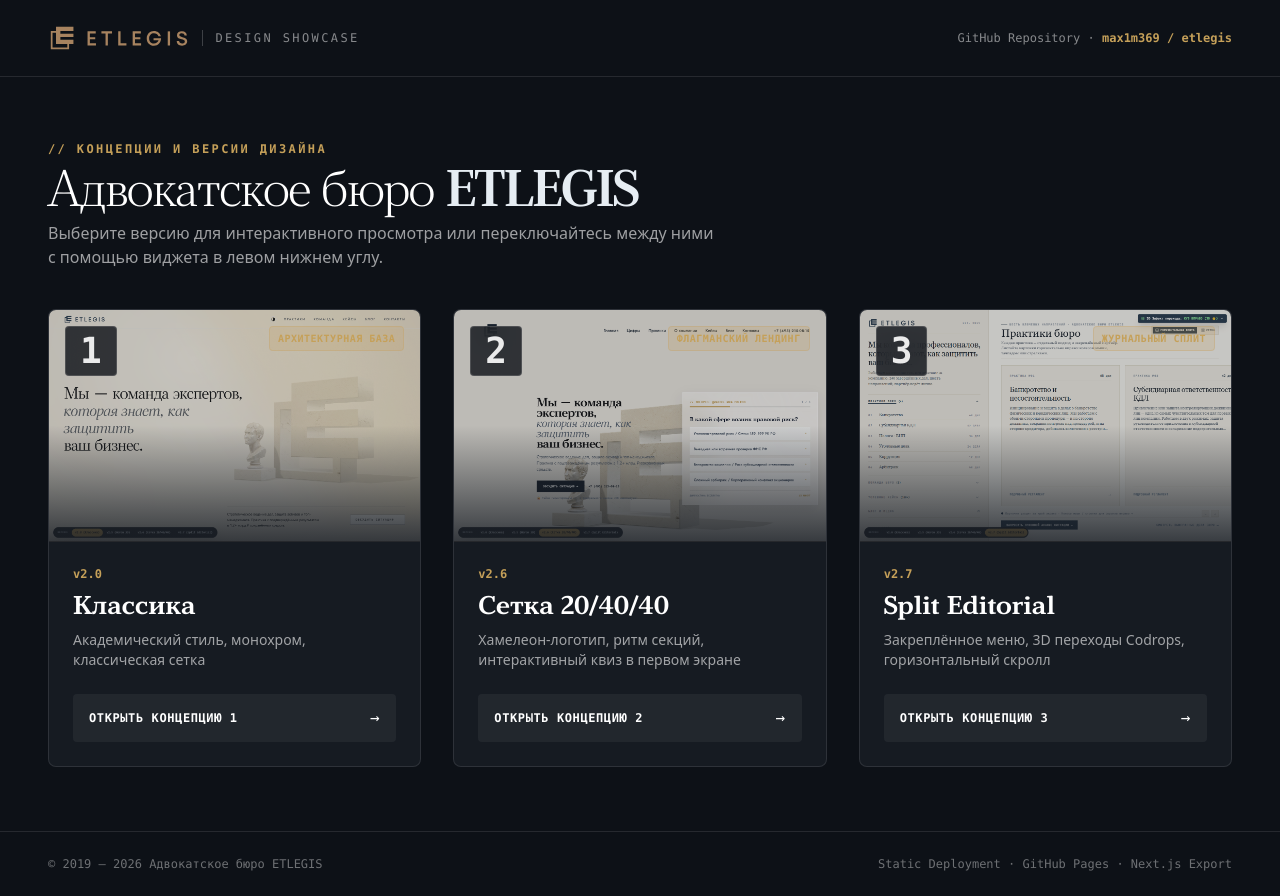
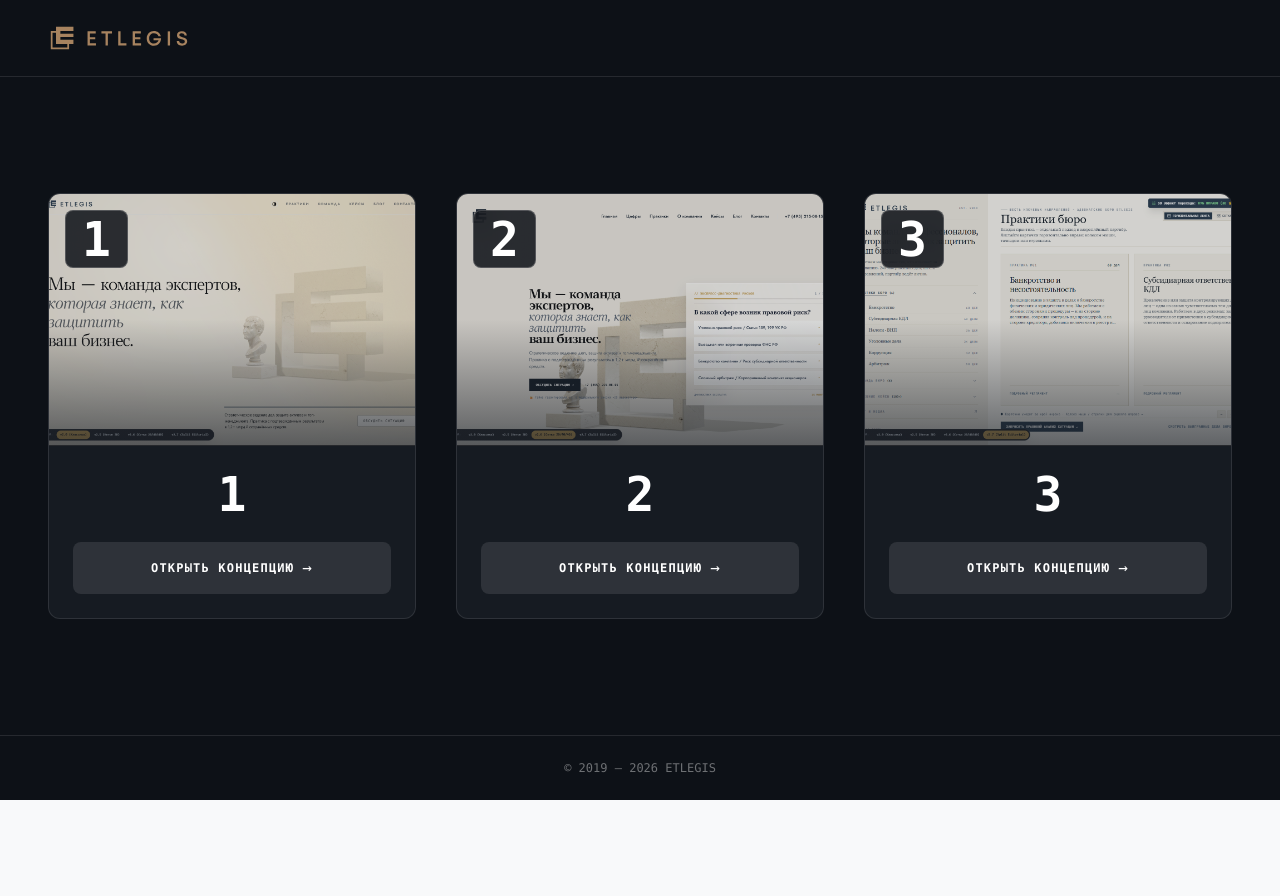
Before and after one commit to max1m369/etlegis, a Next.js app: page /hub in a window 1280 px wide. After the commit the page ends 800 px from the top, so only its background shows below. Built offline with nearby package versions, Linux system fonts and the light colour scheme.

Commit message:
feat(hub): ultra-minimalist hub with numbers 1, 2, 3 and 'Открыть концепцию'; fix 3D asset path mirroring for GitHub Pages

```diff
--- a/app/hub/page.tsx
+++ b/app/hub/page.tsx
@@ -7,30 +7,18 @@ import Image from 'next/image';
 const VERSIONS = [
   {
     num: '1',
-    ver: 'v2.0',
-    title: 'Классика',
-    subtitle: 'Академический стиль, монохром, классическая сетка',
     href: '/v2',
     preview: '/previews/v2_preview.webp',
-    tag: 'Архитектурная база',
   },
   {
     num: '2',
-    ver: 'v2.6',
-    title: 'Сетка 20/40/40',
-    subtitle: 'Хамелеон-логотип, ритм секций, интерактивный квиз в первом экране',
     href: '/v2-6',
     preview: '/previews/v26_preview.webp',
-    tag: 'Флагманский лендинг',
   },
   {
     num: '3',
-    ver: 'v2.7',
-    title: 'Split Editorial',
-    subtitle: 'Закреплённое меню, 3D переходы Codrops, горизонтальный скролл',
     href: '/v2-7',
     preview: '/previews/v27_preview.webp',
-    tag: 'Журнальный сплит',
   },
 ];
 
@@ -45,81 +33,47 @@ export default function MinimalistHub() {
             alt="ETLEGIS"
             className="h-7 w-auto object-contain invert brightness-200"
           />
-          <span className="text-xs font-mono tracking-[0.2em] uppercase text-white/50 border-l border-white/20 pl-3">
-            Design Showcase
-          </span>
-        </div>
-        <div className="text-xs font-mono text-white/50">
-          GitHub Repository · <span className="text-[#C5A059] font-bold">max1m369 / etlegis</span>
         </div>
       </header>
 
       {/* Main Container */}
-      <main className="max-w-7xl mx-auto px-6 sm:px-12 py-12 sm:py-16 flex-1 flex flex-col justify-center w-full">
-        <div className="mb-10 text-center sm:text-left">
-          <div className="text-xs font-mono uppercase tracking-[0.2em] text-[#C5A059] mb-2 font-bold">
-            // КОНЦЕПЦИИ И ВЕРСИИ ДИЗАЙНА
-          </div>
-          <h1 className="text-3xl sm:text-5xl font-light tracking-tight text-white">
-            Адвокатское бюро <span className="font-semibold text-[#E6EDF3]">ETLEGIS</span>
-          </h1>
-          <p className="text-sm sm:text-base text-white/60 mt-2 max-w-2xl font-light">
-            Выберите версию для интерактивного просмотра или переключайтесь между ними с помощью виджета в левом нижнем углу.
-          </p>
-        </div>
-
+      <main className="max-w-7xl mx-auto px-6 sm:px-12 py-12 sm:py-20 flex-1 flex flex-col justify-center w-full">
         {/* 3 Large Numbered Version Cards (1, 2, 3) */}
-        <div className="grid grid-cols-1 md:grid-cols-3 gap-6 sm:gap-8 items-stretch">
+        <div className="grid grid-cols-1 md:grid-cols-3 gap-8 sm:gap-10 items-stretch">
           {VERSIONS.map((item) => (
             <Link
               key={item.num}
               href={item.href}
-              className="group relative bg-[#161B22] border border-white/10 hover:border-[#C5A059] transition-all duration-300 rounded-lg overflow-hidden flex flex-col justify-between hover:shadow-[0_0_30px_rgba(197,160,89,0.15)] hover:-translate-y-1"
+              className="group relative bg-[#161B22] border border-white/10 hover:border-[#C5A059] transition-all duration-300 rounded-xl overflow-hidden flex flex-col justify-between hover:shadow-[0_0_35px_rgba(197,160,89,0.2)] hover:-translate-y-1.5"
             >
               <div>
-                {/* Preview Thumbnail Container */}
-                <div className="relative aspect-[16/10] w-full bg-black/40 overflow-hidden border-b border-white/10">
+                {/* Large Thumbnail */}
+                <div className="relative aspect-[16/11] w-full bg-black/40 overflow-hidden border-b border-white/10">
                   <Image
                     src={item.preview}
-                    alt={`${item.ver} — ${item.title}`}
+                    alt={`Концепция ${item.num}`}
                     fill
-                    className="object-cover object-top opacity-80 group-hover:opacity-100 group-hover:scale-105 transition-all duration-500"
+                    className="object-cover object-top opacity-85 group-hover:opacity-100 group-hover:scale-105 transition-all duration-500"
                   />
-                  <div className="absolute inset-0 bg-gradient-to-t from-[#161B22] via-transparent to-transparent opacity-80" />
+                  <div className="absolute inset-0 bg-gradient-to-t from-[#161B22] via-transparent to-transparent opacity-60" />
 
-                  {/* Huge Minimalist Number Badge */}
-                  <div className="absolute top-4 left-4 font-mono text-3xl sm:text-4xl font-extrabold text-white/90 bg-[#0D1117]/80 backdrop-blur-md px-3.5 py-1 rounded border border-white/15">
+                  {/* Big bold number */}
+                  <div className="absolute top-4 left-4 font-mono text-4xl sm:text-5xl font-black text-white bg-[#0D1117]/85 backdrop-blur-md px-4 py-1 rounded-lg border border-white/20">
                     {item.num}
-                  </div>
-
-                  {/* Version & Tag */}
-                  <div className="absolute top-4 right-4 flex items-center gap-2">
-                    <span className="text-[10px] font-mono tracking-wider uppercase px-2 py-1 bg-[#C5A059]/20 text-[#C5A059] border border-[#C5A059]/30 rounded font-semibold">
-                      {item.tag}
-                    </span>
                   </div>
                 </div>
 
-                {/* Card Content */}
-                <div className="p-6">
-                  <div className="flex items-baseline justify-between mb-2">
-                    <span className="text-xs font-mono font-bold text-[#C5A059]">
-                      {item.ver}
-                    </span>
+                <div className="p-6 text-center">
+                  <div className="font-mono text-5xl font-black text-white group-hover:text-[#C5A059] transition-colors">
+                    {item.num}
                   </div>
-                  <h2 className="text-2xl font-semibold text-white group-hover:text-[#C5A059] transition-colors mb-2">
-                    {item.title}
-                  </h2>
-                  <p className="text-xs sm:text-sm text-white/60 leading-relaxed font-light">
-                    {item.subtitle}
-                  </p>
                 </div>
               </div>
 
               {/* Bottom Launch Button */}
               <div className="p-6 pt-0">
-                <div className="w-full py-3 px-4 bg-white/5 group-hover:bg-[#C5A059] text-white group-hover:text-[#0D1117] font-mono text-xs uppercase tracking-wider font-bold rounded transition-all duration-200 flex items-center justify-between">
-                  <span>Открыть концепцию {item.num}</span>
+                <div className="w-full py-3.5 px-4 bg-white/10 group-hover:bg-[#C5A059] text-white group-hover:text-[#0D1117] font-mono text-xs uppercase tracking-widest font-bold rounded-lg transition-all duration-200 flex items-center justify-center gap-2 text-center">
+                  <span>Открыть концепцию</span>
                   <span className="text-base font-normal group-hover:translate-x-1 transition-transform">→</span>
                 </div>
               </div>
@@ -129,13 +83,8 @@ export default function MinimalistHub() {
       </main>
 
       {/* Bottom Footer */}
-      <footer className="border-t border-white/10 px-6 sm:px-12 py-6 text-center text-xs font-mono text-white/40 flex flex-col sm:flex-row items-center justify-between gap-2">
-        <div>
-          © 2019 — 2026 Адвокатское бюро ETLEGIS
-        </div>
-        <div>
-          Static Deployment · GitHub Pages · Next.js Export
-        </div>
+      <footer className="border-t border-white/10 px-6 sm:px-12 py-6 text-center text-xs font-mono text-white/40">
+        © 2019 — 2026 ETLEGIS
       </footer>
     </div>
   );
--- a/components/ui/Monument3D.tsx
+++ b/components/ui/Monument3D.tsx
@@ -94,10 +94,11 @@ export default function Monument3D({
       try {
         const gltfLoader = new GLTFLoader();
         const hdrLoader = new HDRLoader();
+        const basePath = process.env.NEXT_PUBLIC_BASE_PATH || '';
 
         const [gltf, hdr] = await Promise.all([
-          gltfLoader.loadAsync('/monument.glb'),
-          hdrLoader.loadAsync('/assets/studio.hdr'),
+          gltfLoader.loadAsync(`${basePath}/monument.glb`),
+          hdrLoader.loadAsync(`${basePath}/assets/studio.hdr`),
         ]);
 
         if (destroyed || !scene || !renderer) return;
--- a/components/ui/VersionSwitcher.tsx
+++ b/components/ui/VersionSwitcher.tsx
@@ -9,20 +9,17 @@ interface VersionSwitcherProps {
 
 export default function VersionSwitcher({ currentVersion }: VersionSwitcherProps) {
   const versions: Array<{ id: 'hub' | '2.0' | '2.5' | '2.6' | '2.7'; label: string; href: string }> = [
-    { id: 'hub', label: '★ ХАБ', href: '/hub' },
-    { id: '2.0', label: '1: v2.0 (Классика)', href: '/v2' },
-    { id: '2.6', label: '2: v2.6 (Сетка)', href: '/v2-6' },
-    { id: '2.7', label: '3: v2.7 (Split)', href: '/v2-7' },
+    { id: 'hub', label: 'ХАБ', href: '/hub' },
+    { id: '2.0', label: '1', href: '/v2' },
+    { id: '2.6', label: '2', href: '/v2-6' },
+    { id: '2.7', label: '3', href: '/v2-7' },
   ];
 
   return (
     <aside
       aria-label="Переключатель версий дизайна"
-      className="fixed bottom-4 left-4 z-[9999] flex items-center gap-1.5 p-1.5 bg-[#12151D]/90 backdrop-blur-md border border-white/20 rounded-full shadow-2xl font-mono text-[11px] select-none pointer-events-auto"
+      className="fixed bottom-4 left-4 z-[9999] flex items-center gap-1 p-1 bg-[#12151D]/90 backdrop-blur-md border border-white/20 rounded-full shadow-2xl font-mono text-[12px] select-none pointer-events-auto"
     >
-      <span className="px-2.5 text-[#9CA3AF] font-bold uppercase tracking-wider text-[10px] hidden sm:inline">
-        ВЕРСИЯ:
-      </span>
       {versions.map((ver) => {
         const isActive = currentVersion === ver.id;
         return (
```
Also changed, not shown: scripts/prepare-pages.js (+10 -0 lines).
